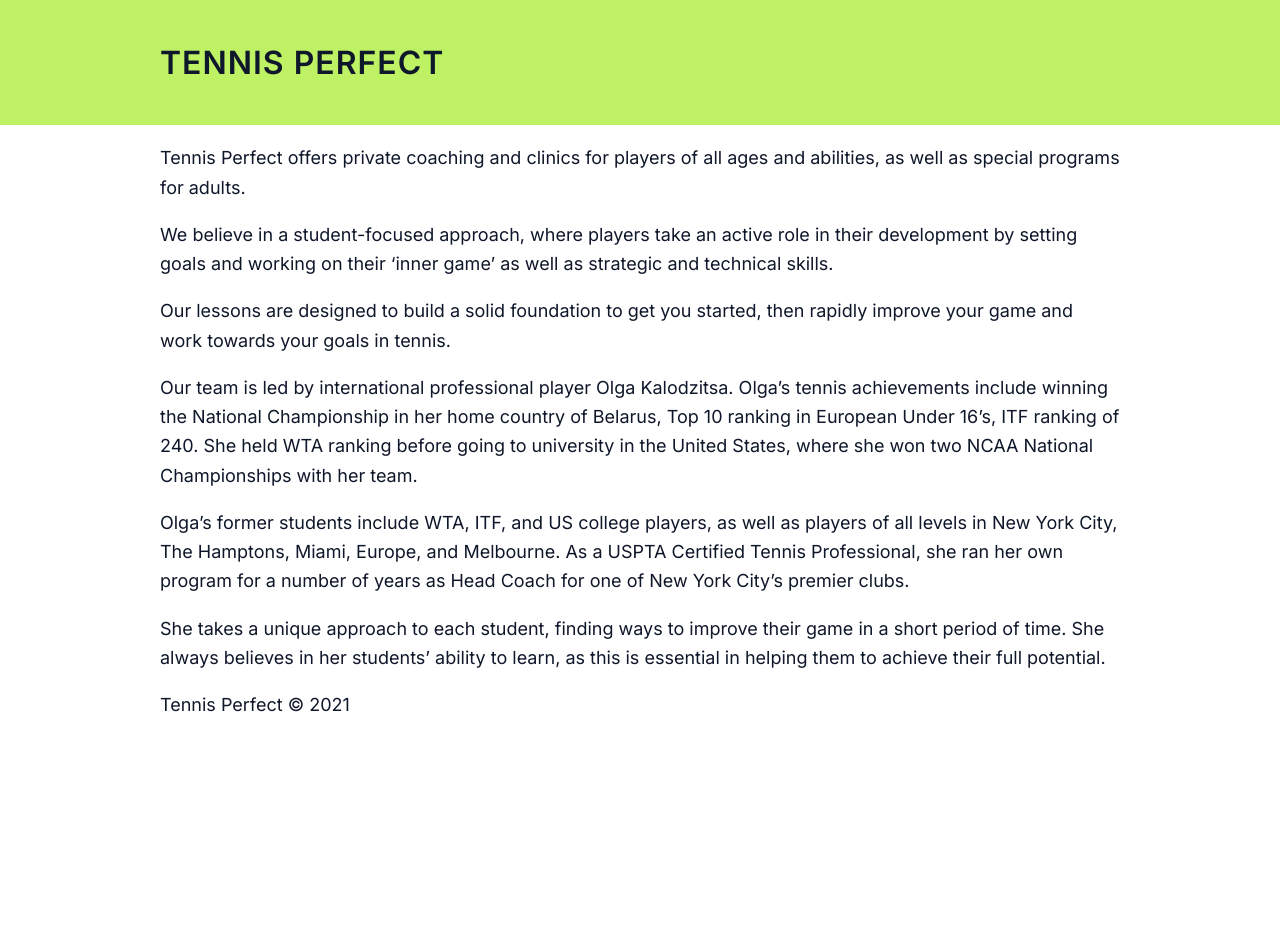
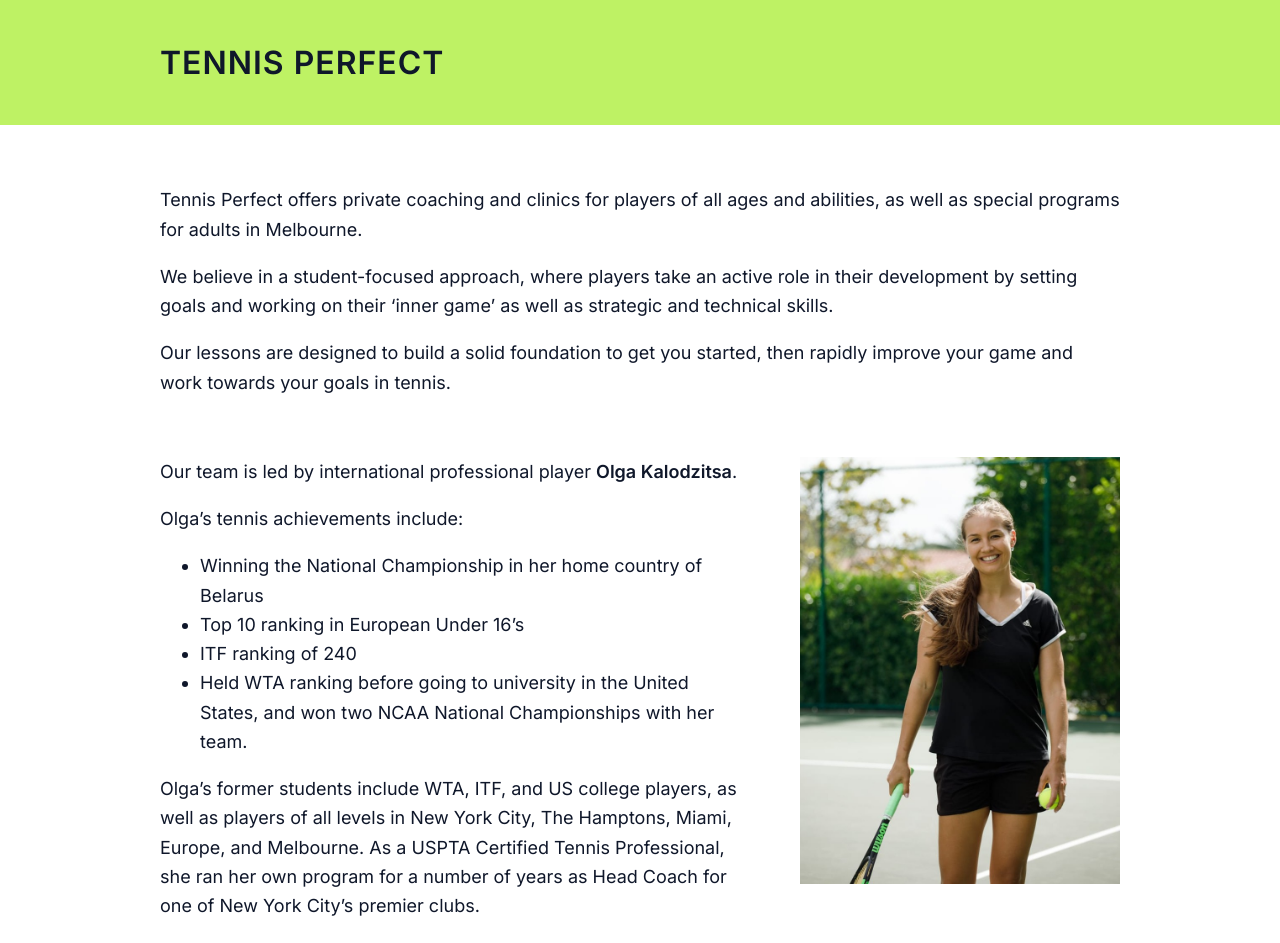
Before and after one commit to moroshko/tennis-perfect, a Next.js app: page / in a window 1280 px wide. Shown: the top 943 px of the page. Before the commit the page ends 800 px from the top, so only its background shows below. Built offline with nearby package versions, Linux system fonts and the light colour scheme.

Commit message:
Add Olga's picture

```diff
--- a/components/Footer.module.css
+++ b/components/Footer.module.css
@@ -1,4 +1,9 @@
+.footer {
+  margin-top: 60px;
+  background-color: var(--grey-200);
+}
 .content {
   max-width: var(--max-content-width);
   margin: 0 auto;
+  padding: 48px 0;
 }
--- a/components/Footer.tsx
+++ b/components/Footer.tsx
@@ -2,7 +2,7 @@ import styles from "./Footer.module.css";
 
 export default function Footer() {
   return (
-    <footer>
+    <footer className={styles.footer}>
       <div className={styles.content}>
         {`Tennis Perfect © ${new Date().getFullYear()}`}{" "}
       </div>
--- a/pages/index.tsx
+++ b/pages/index.tsx
@@ -1,9 +1,14 @@
+import Image from "next/image";
+import styles from "../styles/Home.module.css";
+
 function HomePage() {
   return (
     <main>
+      <div className={styles.aboutTennisPerfect}>
         <p>
           Tennis Perfect offers private coaching and clinics for players of all
-        ages and abilities, as well as special programs for adults.
+          ages and abilities, as well as special programs for adults in
+          Melbourne.
         </p>
         <p>
           We believe in a student-focused approach, where players take an active
@@ -11,23 +16,35 @@ function HomePage() {
           game’ as well as strategic and technical skills.
         </p>
         <p>
-        Our lessons are designed to build a solid foundation to get you started,
-        then rapidly improve your game and work towards your goals in tennis.
+          Our lessons are designed to build a solid foundation to get you
+          started, then rapidly improve your game and work towards your goals in
+          tennis.
         </p>
+      </div>
+      <div className={styles.aboutOlga}>
+        <div className={styles.aboutOlgaContent}>
           <p>
-        Our team is led by international professional player Olga Kalodzitsa.
-        Olga’s tennis achievements include winning the National Championship in
-        her home country of Belarus, Top 10 ranking in European Under 16’s, ITF
-        ranking of 240. She held WTA ranking before going to university in the
-        United States, where she won two NCAA National Championships with her
-        team.
+            Our team is led by international professional player{" "}
+            <strong>Olga Kalodzitsa</strong>.
           </p>
+          <p>Olga’s tennis achievements include:</p>
+          <ul>
+            <li>
+              Winning the National Championship in her home country of Belarus
+            </li>
+            <li>Top 10 ranking in European Under 16’s</li>
+            <li>ITF ranking of 240</li>
+            <li>
+              Held WTA ranking before going to university in the United States,
+              and won two NCAA National Championships with her team.
+            </li>
+          </ul>
           <p>
-        Olga’s former students include WTA, ITF, and US college players, as well
-        as players of all levels in New York City, The Hamptons, Miami, Europe,
-        and Melbourne. As a USPTA Certified Tennis Professional, she ran her own
-        program for a number of years as Head Coach for one of New York City’s
-        premier clubs.
+            Olga’s former students include WTA, ITF, and US college players, as
+            well as players of all levels in New York City, The Hamptons, Miami,
+            Europe, and Melbourne. As a USPTA Certified Tennis Professional, she
+            ran her own program for a number of years as Head Coach for one of
+            New York City’s premier clubs.
           </p>
           <p>
             She takes a unique approach to each student, finding ways to improve
@@ -35,6 +52,17 @@ function HomePage() {
             students’ ability to learn, as this is essential in helping them to
             achieve their full potential.
           </p>
+        </div>
+        <div>
+          <Image
+            src="/images/olga.jpg"
+            alt="Picture of Olga"
+            width={320}
+            height={427}
+            priority
+          />
+        </div>
+      </div>
     </main>
   );
 }
--- /dev/null
+++ b/styles/Home.module.css
@@ -0,0 +1,12 @@
+.aboutTennisPerfect {
+  margin-top: 60px;
+}
+.aboutOlga {
+  display: grid;
+  grid-template-columns: 1fr 320px;
+  grid-column-gap: 60px;
+  margin-top: 60px;
+}
+.aboutOlgaContent {
+  margin-top: -18px;
+}
--- a/styles/globals.css
+++ b/styles/globals.css
@@ -50,6 +50,9 @@ body {
 * {
   box-sizing: border-box;
 }
+strong {
+  font-weight: 600;
+}
 svg {
   display: block;
 }
```
Also changed, not shown: public/images/olga.jpg (added). Lines whose indentation alone changed are shown as unchanged.
